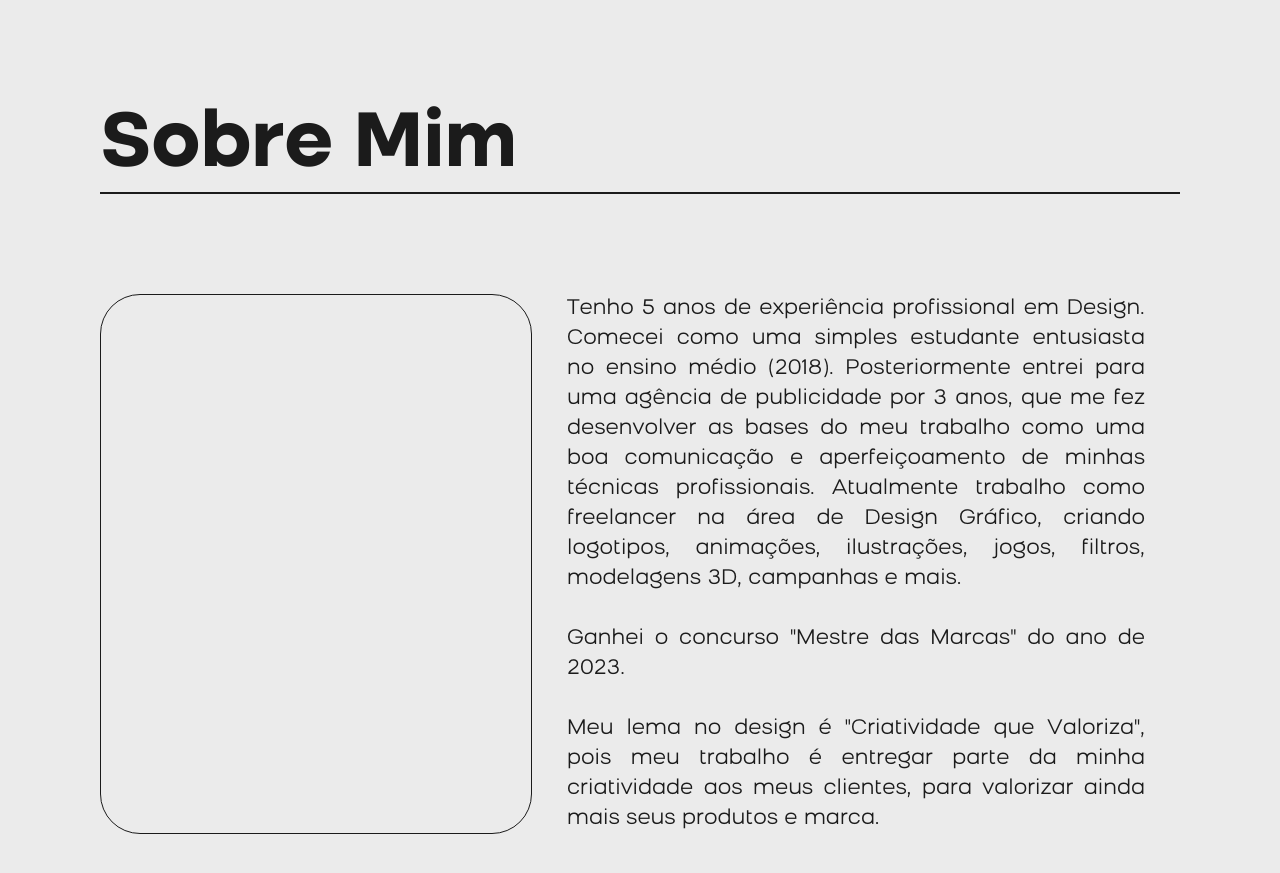
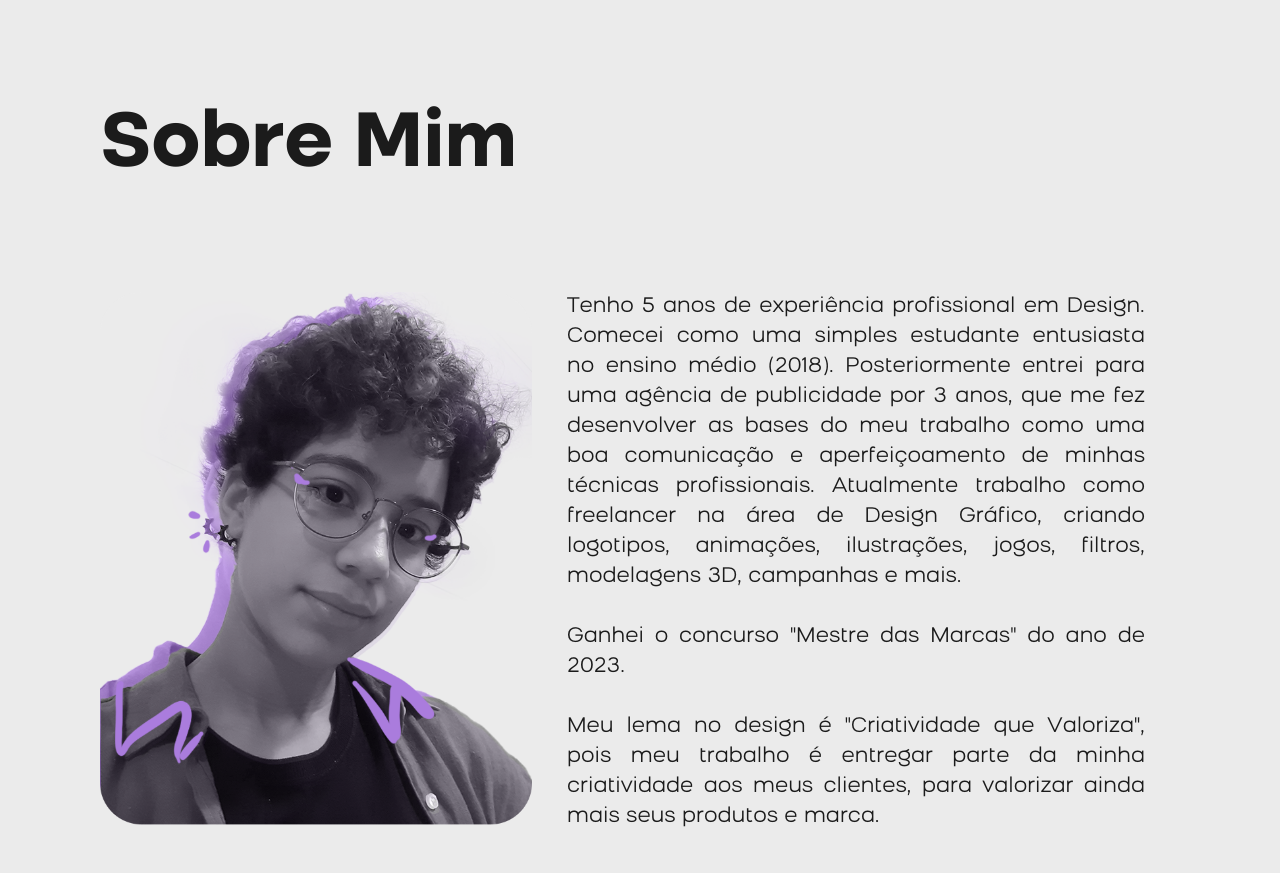
Before and after one commit to edevPires/Portfolio-LP, a plain HTML site: page index.html in a window 1280 px wide. Shown: the part 1575-2448 px from the top of the page. Drawn offline with Linux system fonts and the light colour scheme; a web font is replaced by a local one.

Commit message:
About me Profile Picture

```diff
--- a/css/body.css
+++ b/css/body.css
@@ -418,15 +418,15 @@ h1
     font-family: BigTextHeavy, sans-serif;
     font-size: 8rem;
     color: var(--clr--font-main);
-    border-bottom: 0.2rem solid var(--clr--font-main);
 }
 
 .about
 .about-profile
 {
     width: 40%;
-    border: 1px solid var(--clr--font-main);
-    border-radius: 4rem;
+    background-image: url(/asset/img/Sobre-mim-foto.png);
+    background-size: contain;
+    background-repeat: no-repeat;
 }
 
 .about-me
--- a/index.html
+++ b/index.html
@@ -114,7 +114,6 @@
             <h1>Sobre Mim</h1>
         </div>
         <div class="about-profile">
-            <img src="" alt="">
         </div>
         <div class="about-me">
             <p>
```
Also changed, not shown: asset/img/Sobre-mim-foto.png (added).
